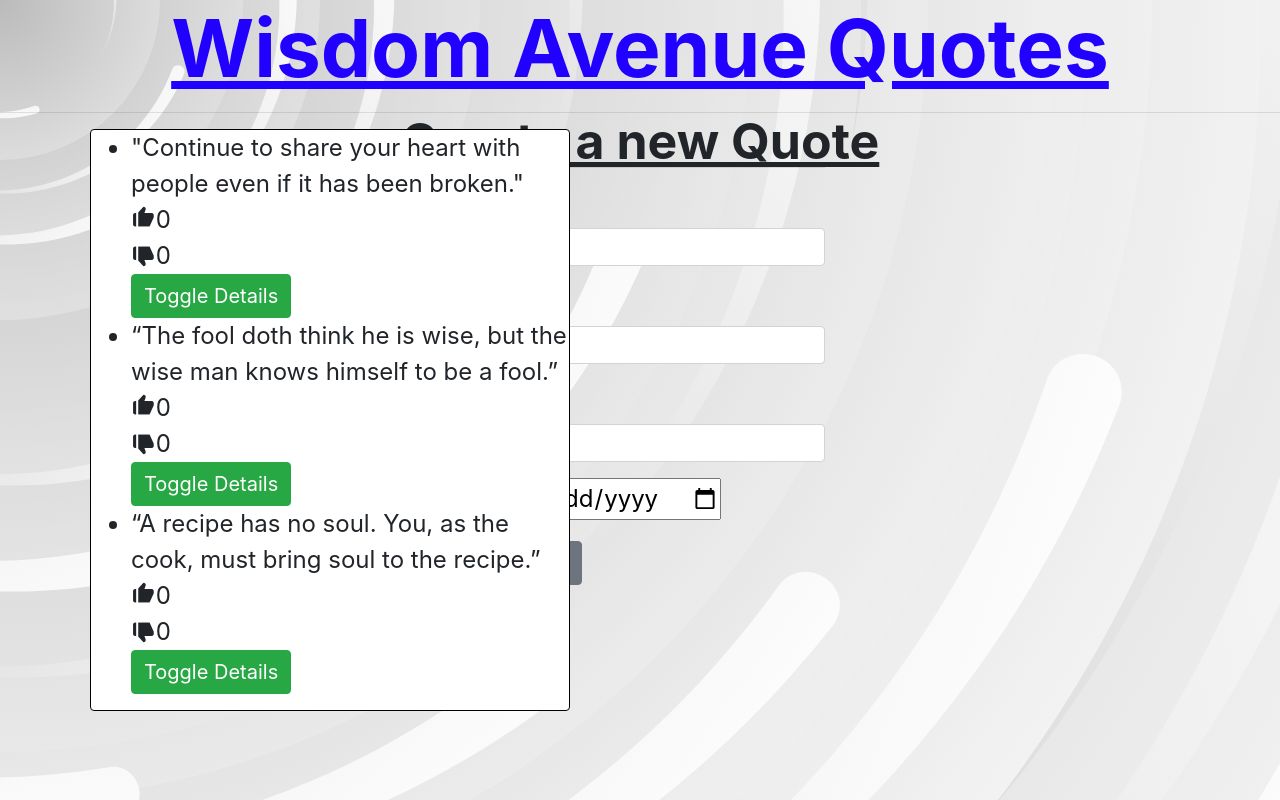
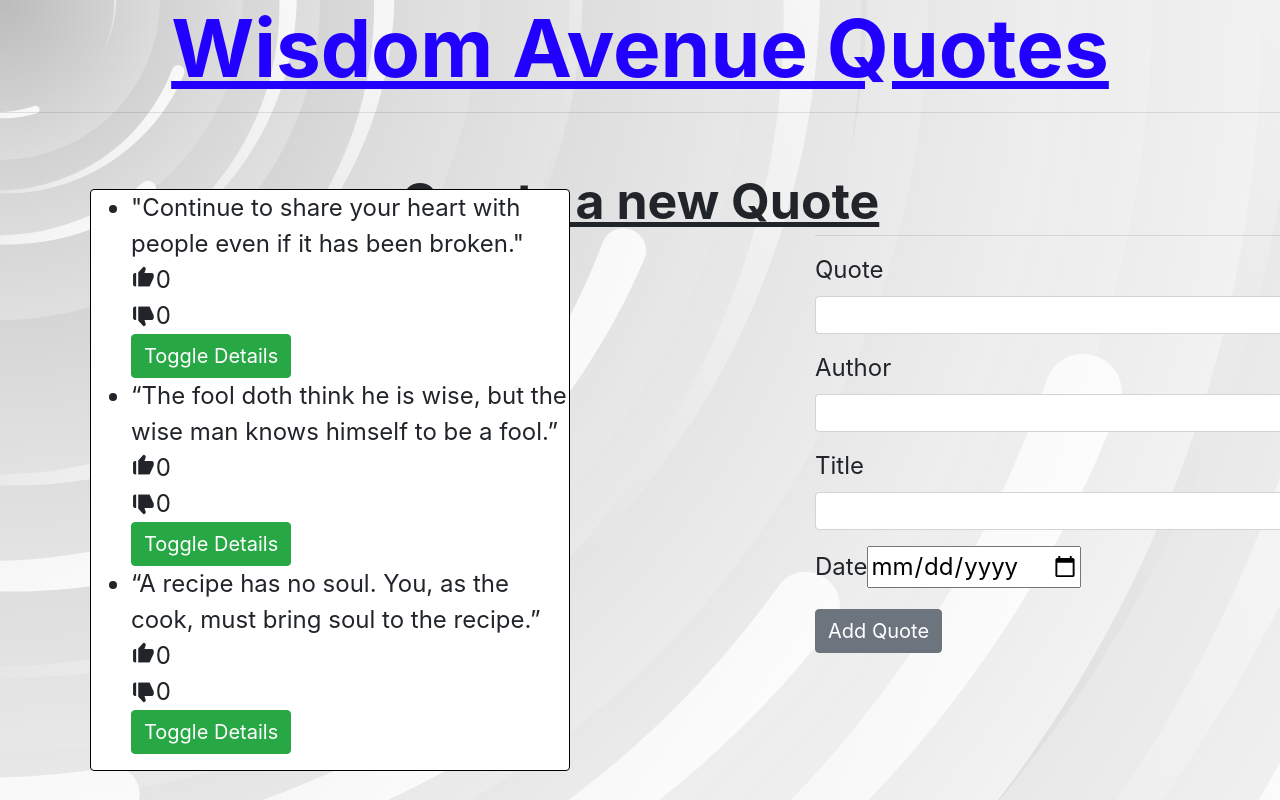
Before and after one commit to mansamusah254/quoteapp, an Angular app: page / in a window 1280 px wide. Built offline with nearby package versions, Linux system fonts and the light colour scheme.

Commit message:
styling adjustments

```diff
--- a/src/app/quote-form/quote-form.component.css
+++ b/src/app/quote-form/quote-form.component.css
@@ -6,6 +6,11 @@ h2{
     font-size: 20px;
 }
 .container-fluid{
-    max-width: 400px;
+    max-width: 600px;
     margin-top: -20px;
+    position: fixed;
+    margin-left: 800px;
 }
+#quote{
+    overflow: hidden;
+}
--- a/src/app/quote/quote.component.css
+++ b/src/app/quote/quote.component.css
@@ -9,5 +9,6 @@ h1{
 .card{
     border-color: black;
     margin-left: 90px;
+    margin-top: 60px;
     display: inline-table;
 }
```
